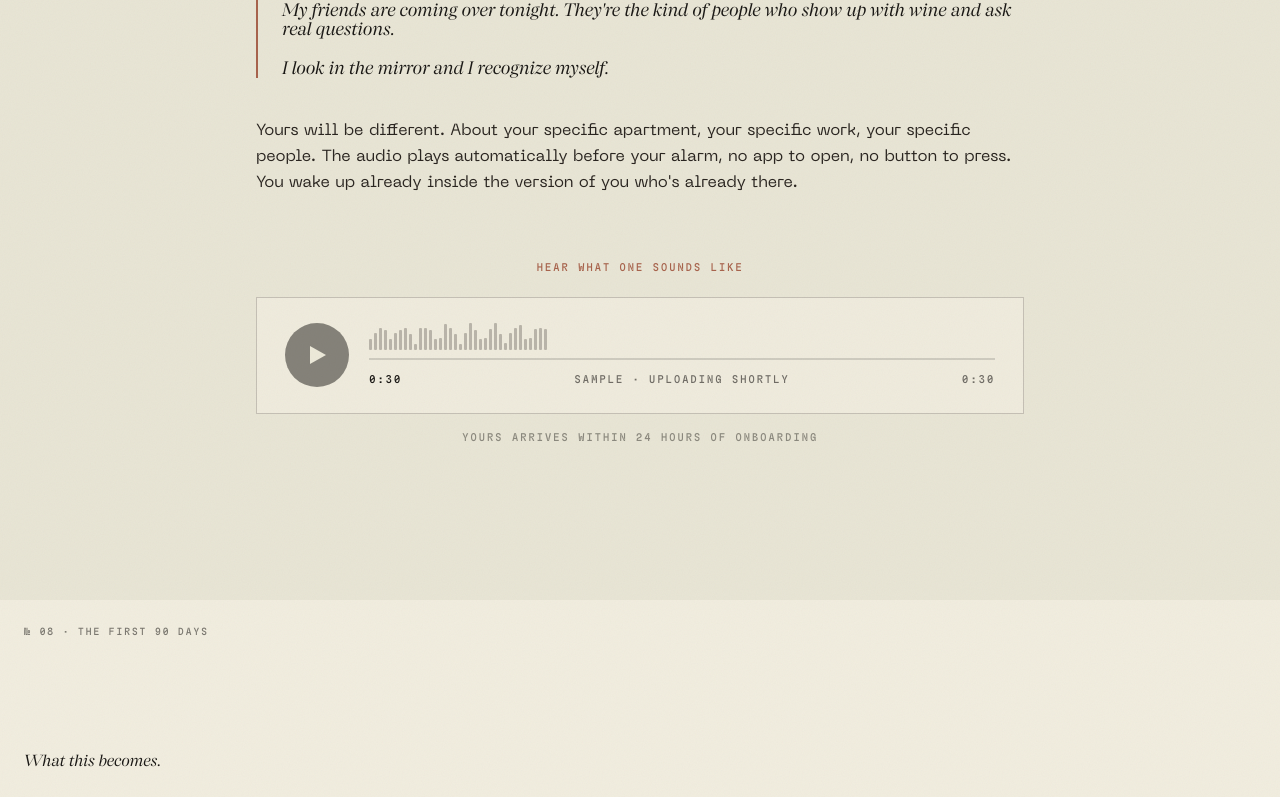
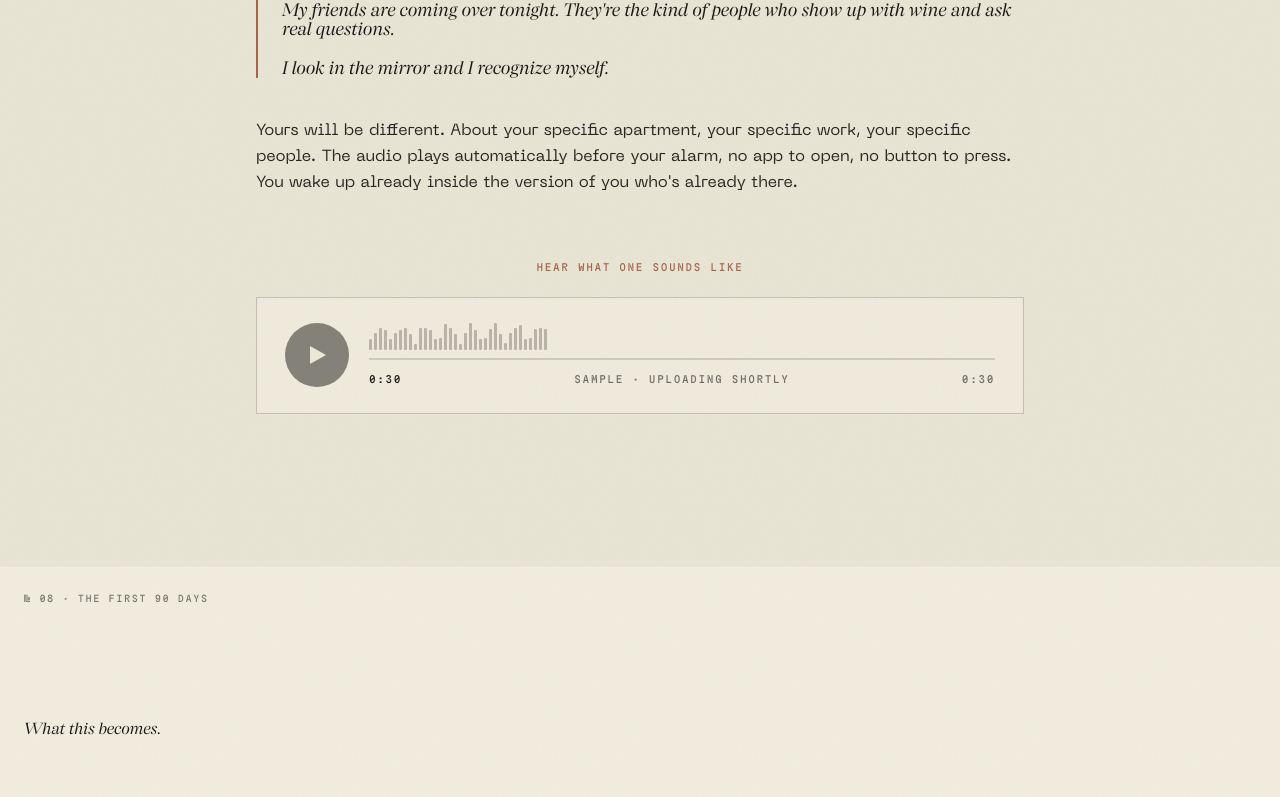
Before and after one commit to alltutyou-cell/dearself, a Next.js app: page / in a window 1280 px wide. Shown: the part 7150-7947 px from the top of the page. Built offline with nearby package versions, Linux system fonts and the light colour scheme.

Commit message:
copy: remove 'Yours arrives within 24 hours of onboarding' from product block

```diff
--- a/src/app/page.tsx
+++ b/src/app/page.tsx
@@ -611,9 +611,6 @@ export default function Home() {
                   caption="vol. 01 · pre-launch sample"
                   variant="light"
                 />
-                <p className="tag text-ink/45 mt-4 text-center">
-                  Yours arrives within 24 hours of onboarding
-                </p>
               </div>
             </FadeIn>
           </div>
```
